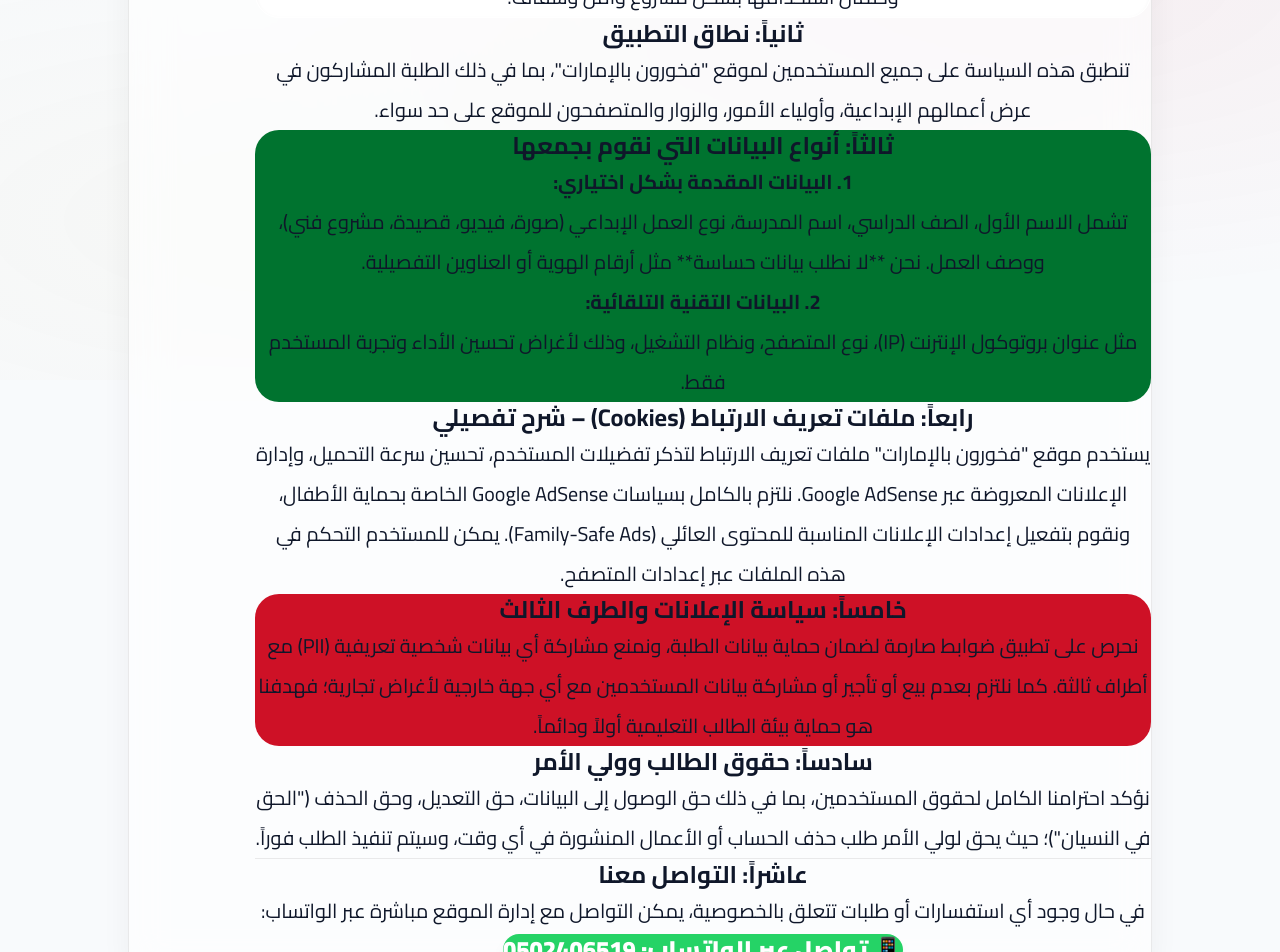
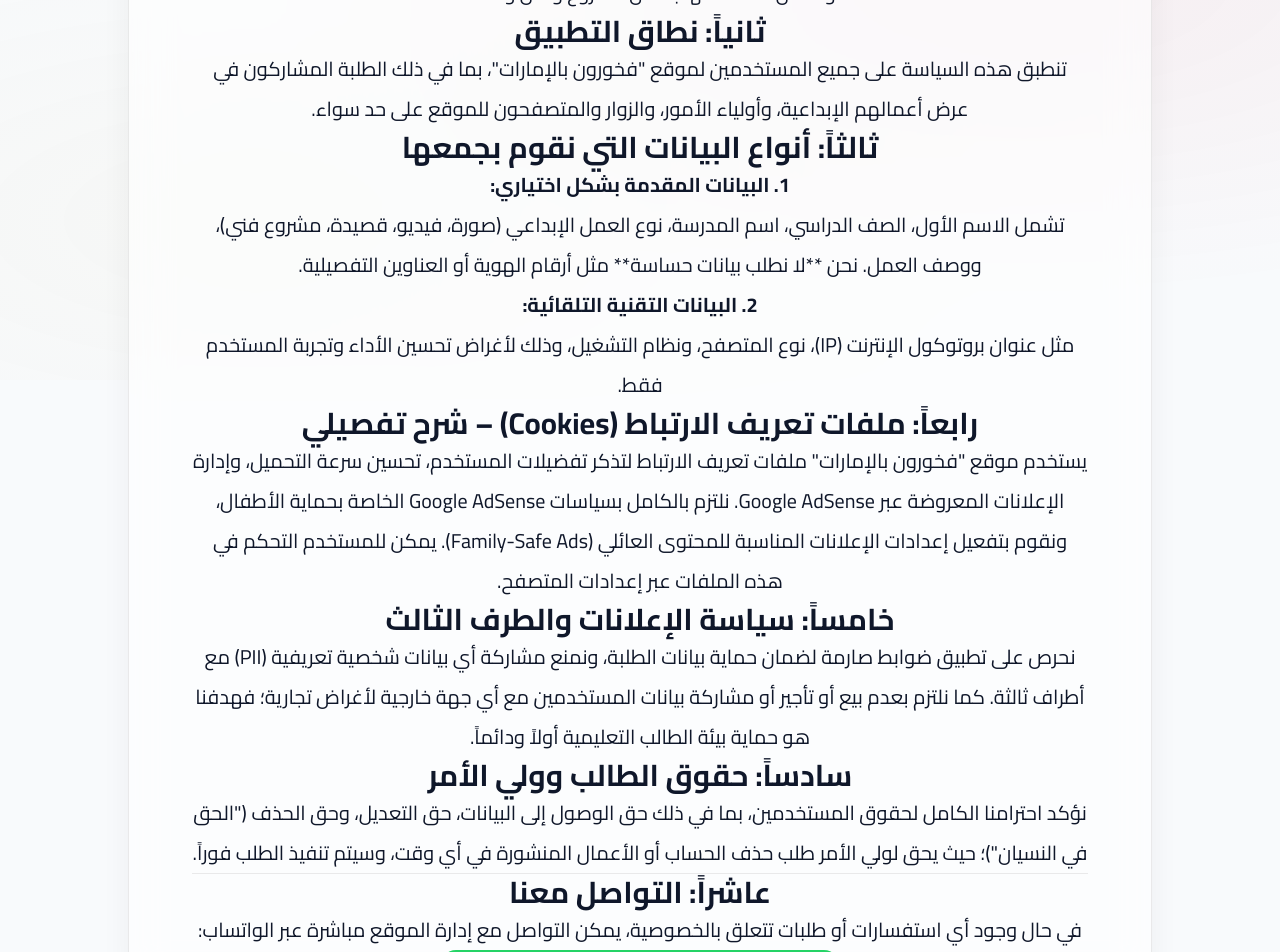
Before and after one commit to Bishr-3/social-study-app, a Next.js app: page /privacy in a window 1280 px wide. Shown: the part 420-1372 px from the top of the page. Built offline with nearby package versions, Linux system fonts and the light colour scheme.

Commit message:
style: remove section backgrounds and enforce strict centering on desktop for legal pages

```diff
--- a/src/app/privacy/page.tsx
+++ b/src/app/privacy/page.tsx
@@ -4,79 +4,79 @@ export default function PrivacyPage() {
   const whatsappUrl = "https://api.whatsapp.com/send?phone=971502406519";
 
   return (
-    <div className="container mx-auto px-4 py-8 md:py-20 min-h-screen flex flex-col items-center" dir="rtl" style={{ color: "var(--text-primary)" }}>
-      <div className="w-full max-w-5xl">
-        <div className="flex justify-center mb-8">
+    <div className="container mx-auto px-4 py-8 md:py-20 min-h-screen flex flex-col items-center justify-start" dir="rtl" style={{ color: "var(--text-primary)" }}>
+      <div className="w-full max-w-5xl flex flex-col items-center">
+        <div className="flex justify-center mb-10">
           <Link href="/" className="btn-secondary inline-flex items-center gap-2 px-6 py-2 md:px-8 md:py-3 rounded-full transition-transform hover:scale-105 text-sm md:text-base">
             <span>🔙 العودة للرئيسية</span>
           </Link>
         </div>
 
-        <div className="glass-card p-6 md:p-16 text-center shadow-2xl border border-[var(--glass-border)] rounded-[30px] md:rounded-[40px] bg-opacity-70 backdrop-blur-xl overflow-hidden">
-          <h1 className="text-2xl md:text-5xl font-black mb-8 md:break-words leading-tight" style={{ color: "var(--uae-gold)", textShadow: "0 2px 10px rgba(0,0,0,0.1)" }}>
+        <div className="glass-card w-full p-8 md:p-16 flex flex-col items-center text-center shadow-2xl border border-[var(--glass-border)] rounded-[30px] md:rounded-[40px] bg-opacity-70 backdrop-blur-xl">
+          <h1 className="w-full text-center text-3xl md:text-5xl font-black mb-12 leading-tight" style={{ color: "var(--uae-gold)", textShadow: "0 2px 10px rgba(0,0,0,0.1)" }}>
             سياسة الخصوصية لموقع "فخورون بالإمارات"
           </h1>
 
-          <div className="space-y-8 md:space-y-12 text-base md:text-xl leading-[1.8] md:leading-[2] text-center max-w-4xl mx-auto px-2 md:px-0">
-            <section className="bg-white bg-opacity-5 p-5 md:p-8 rounded-2xl md:rounded-3xl border border-white border-opacity-10 shadow-inner">
-              <h2 className="text-xl md:text-2xl font-bold mb-4 md:mb-6 border-b border-[var(--uae-gold)] pb-2 inline-block">أولاً: المقدمة</h2>
-              <p>
+          <div className="w-full space-y-12 text-lg md:text-xl leading-[1.8] md:leading-[2] flex flex-col items-center text-center max-w-4xl">
+            <section className="w-full flex flex-col items-center">
+              <h2 className="w-full text-center text-2xl md:text-3xl font-bold mb-6 border-b border-[var(--uae-gold)] pb-2 inline-block max-w-fit">أولاً: المقدمة</h2>
+              <p className="w-full text-center">
                 في إطار التزام موقع **"فخورون بالإمارات"** بدوره التربوي والتعليمي في دعم المواهب الطلابية وتعزيز الإبداع في دولة الإمارات العربية المتحدة، فإننا نولي مسألة حماية خصوصية الطلبة وأولياء الأمور أهمية قصوى، باعتبارها ركيزة أساسية في بناء بيئة تعليمية رقمية آمنة وموثوقة. نؤمن بأن حماية البيانات الشخصية للطلبة ليست مجرد التزام تقني، بل هي مسؤولية أخلاقية وتربوية وقانونية، تنبع من حرصنا على صون كرامة الطالب وحقوقه، وتعزيز ثقة المجتمع التعليمي في المنصات الرقمية الوطنية. وعليه، فإننا **نتعهد** و**نلتزم**، بموجب التشريعات والقوانين المعمول بها في دولة الإمارات العربية المتحدة، باتخاذ كافة التدابير اللازمة لحماية بيانات المستخدمين، وضمان استخدامها بشكل مشروع وآمن وشفاف.
               </p>
             </section>
 
-            <section>
-              <h2 className="text-xl md:text-2xl font-bold mb-4 md:mb-6">ثانياً: نطاق التطبيق</h2>
-              <p>
+            <section className="w-full flex flex-col items-center">
+              <h2 className="w-full text-center text-2xl md:text-3xl font-bold mb-6">ثانياً: نطاق التطبيق</h2>
+              <p className="w-full text-center">
                 تنطبق هذه السياسة على جميع المستخدمين لموقع "فخورون بالإمارات"، بما في ذلك الطلبة المشاركون في عرض أعمالهم الإبداعية، وأولياء الأمور، والزوار والمتصفحون للموقع على حد سواء.
               </p>
             </section>
 
-            <section className="bg-[var(--uae-green)] bg-opacity-5 p-5 md:p-8 rounded-2xl md:rounded-3xl">
-              <h2 className="text-xl md:text-2xl font-bold mb-4 md:mb-6">ثالثاً: أنواع البيانات التي نقوم بجمعها</h2>
-              <div className="space-y-4">
-                <div className="text-center">
+            <section className="w-full flex flex-col items-center">
+              <h2 className="w-full text-center text-2xl md:text-3xl font-bold mb-6">ثالثاً: أنواع البيانات التي نقوم بجمعها</h2>
+              <div className="w-full space-y-6">
+                <div className="w-full text-center">
                   <h3 className="font-bold mb-2">1. البيانات المقدمة بشكل اختياري:</h3>
                   <p>تشمل الاسم الأول، الصف الدراسي، اسم المدرسة، نوع العمل الإبداعي (صورة، فيديو، قصيدة، مشروع فني)، ووصف العمل. نحن **لا نطلب بيانات حساسة** مثل أرقام الهوية أو العناوين التفصيلية.</p>
                 </div>
-                <div className="text-center">
+                <div className="w-full text-center">
                   <h3 className="font-bold mb-2">2. البيانات التقنية التلقائية:</h3>
                   <p>مثل عنوان بروتوكول الإنترنت (IP)، نوع المتصفح، ونظام التشغيل، وذلك لأغراض تحسين الأداء وتجربة المستخدم فقط.</p>
                 </div>
               </div>
             </section>
 
-            <section>
-              <h2 className="text-xl md:text-2xl font-bold mb-4 md:mb-6">رابعاً: ملفات تعريف الارتباط (Cookies) – شرح تفصيلي</h2>
-              <p>
+            <section className="w-full flex flex-col items-center">
+              <h2 className="w-full text-center text-2xl md:text-3xl font-bold mb-6">رابعاً: ملفات تعريف الارتباط (Cookies) – شرح تفصيلي</h2>
+              <p className="w-full text-center">
                 يستخدم موقع "فخورون بالإمارات" ملفات تعريف الارتباط لتذكر تفضيلات المستخدم، تحسين سرعة التحميل، وإدارة الإعلانات المعروضة عبر Google AdSense. نلتزم بالكامل بسياسات Google AdSense الخاصة بحماية الأطفال، ونقوم بتفعيل إعدادات الإعلانات المناسبة للمحتوى العائلي (Family-Safe Ads). يمكن للمستخدم التحكم في هذه الملفات عبر إعدادات المتصفح.
               </p>
             </section>
 
-            <section className="bg-[var(--uae-red)] bg-opacity-5 p-5 md:p-8 rounded-2xl md:rounded-3xl">
-              <h2 className="text-xl md:text-2xl font-bold mb-4 md:mb-6">خامساً: سياسة الإعلانات والطرف الثالث</h2>
-              <p>
+            <section className="w-full flex flex-col items-center">
+              <h2 className="w-full text-center text-2xl md:text-3xl font-bold mb-6">خامساً: سياسة الإعلانات والطرف الثالث</h2>
+              <p className="w-full text-center">
                 نحرص على تطبيق ضوابط صارمة لضمان حماية بيانات الطلبة، ونمنع مشاركة أي بيانات شخصية تعريفية (PII) مع أطراف ثالثة. كما نلتزم بعدم بيع أو تأجير أو مشاركة بيانات المستخدمين مع أي جهة خارجية لأغراض تجارية؛ فهدفنا هو حماية بيئة الطالب التعليمية أولاً ودائماً.
               </p>
             </section>
 
-            <section>
-              <h2 className="text-xl md:text-2xl font-bold mb-4 md:mb-6">سادساً: حقوق الطالب وولي الأمر</h2>
-              <p>
+            <section className="w-full flex flex-col items-center">
+              <h2 className="w-full text-center text-2xl md:text-3xl font-bold mb-6">سادساً: حقوق الطالب وولي الأمر</h2>
+              <p className="w-full text-center">
                 نؤكد احترامنا الكامل لحقوق المستخدمين، بما في ذلك حق الوصول إلى البيانات، حق التعديل، وحق الحذف ("الحق في النسيان")؛ حيث يحق لولي الأمر طلب حذف الحساب أو الأعمال المنشورة في أي وقت، وسيتم تنفيذ الطلب فوراً.
               </p>
             </section>
 
-            <section className="pt-8 md:pt-10 border-t border-[var(--glass-border)]">
-              <h2 className="text-xl md:text-2xl font-bold mb-4 md:mb-6">عاشراً: التواصل معنا</h2>
-              <p className="mb-6">
+            <section className="w-full pt-10 border-t border-[var(--glass-border)] flex flex-col items-center">
+              <h2 className="w-full text-center text-2xl md:text-3xl font-bold mb-6 font-black">عاشراً: التواصل معنا</h2>
+              <p className="w-full text-center mb-8">
                 في حال وجود أي استفسارات أو طلبات تتعلق بالخصوصية، يمكن التواصل مع إدارة الموقع مباشرة عبر الواتساب:
               </p>
               <a
                 href={whatsappUrl}
                 target="_blank"
                 rel="noopener noreferrer"
-                className="inline-flex items-center gap-2 md:gap-3 px-6 py-3 md:px-10 md:py-4 bg-[#25D366] text-white font-black rounded-full shadow-lg hover:scale-105 md:hover:scale-110 transition-transform text-lg md:text-2xl"
+                className="inline-flex items-center gap-3 px-10 py-4 bg-[#25D366] text-white font-black rounded-full shadow-lg hover:scale-110 transition-transform text-xl md:text-2xl"
               >
                 📱 تواصل عبر الواتساب: 0502406519
               </a>
```
Also changed, not shown: src/app/terms/page.tsx (+28 -28 lines).
